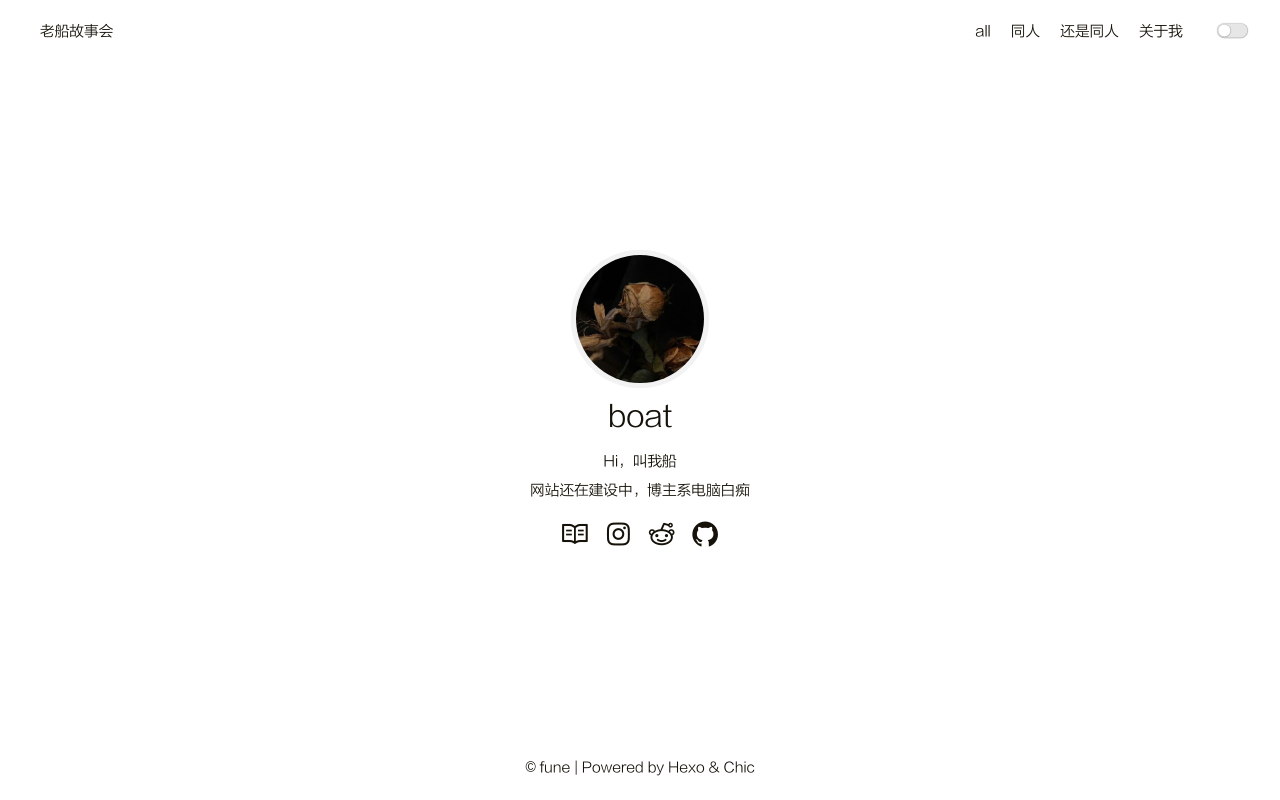
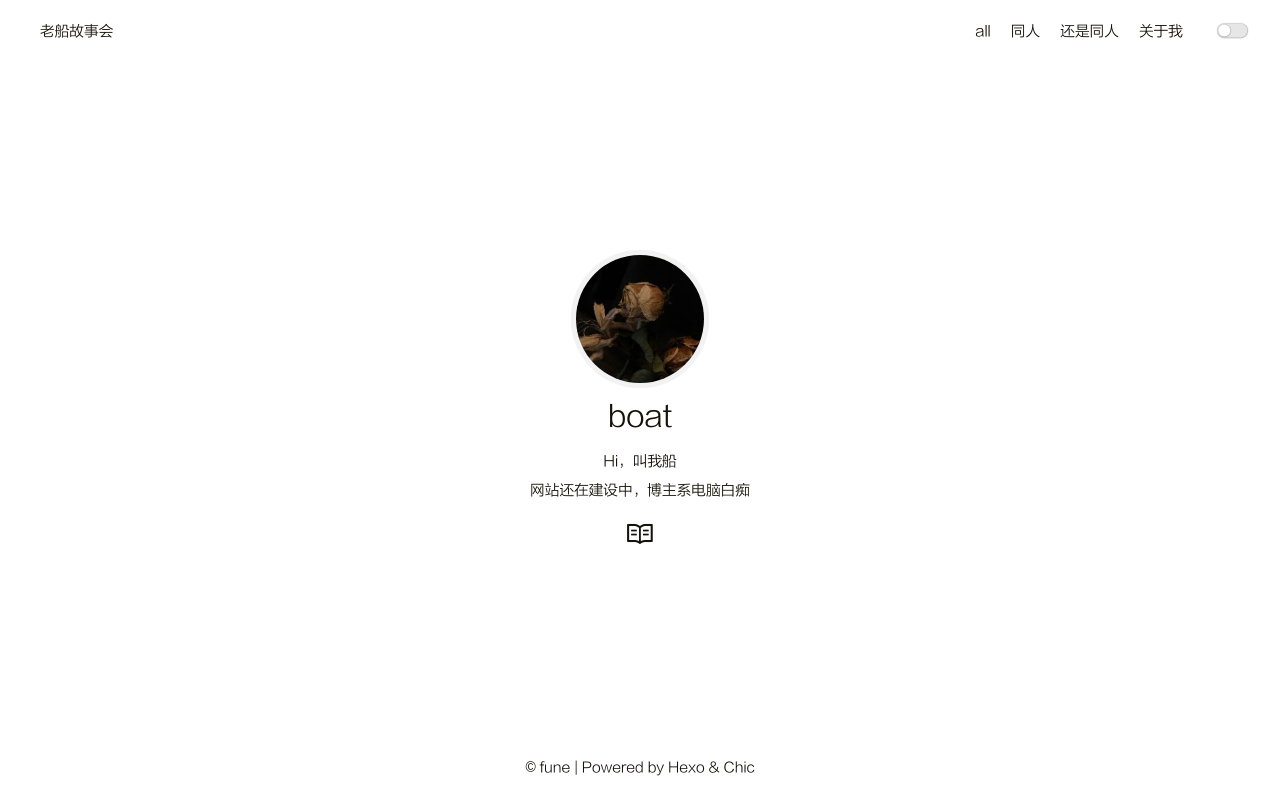
Before and after one commit to erikanopain/erikanopain.github.io, a plain HTML site: page index.html in a window 1280 px wide. Drawn offline with Linux system fonts and the light colour scheme.

Commit message:
Site updated: 2023-05-01 15:33:25

```diff
--- a/index.html
+++ b/index.html
@@ -143,27 +143,6 @@
 
                     </a>
 
-                    <a class="link-item" title="Instagram" href="">
-
-
-                            <i class="iconfont icon-instagram"></i>
-
-                    </a>
-
-                    <a class="link-item" title="Reddit" href="">
-
-
-                            <i class="iconfont icon-reddit"></i>
-
-                    </a>
-
-                    <a class="link-item" title="Github" href="https://erikanopain.github.io/">
-
-
-                            <i class="iconfont icon-github"></i>
-
-                    </a>
-
 
         </div>
     </div>
```
